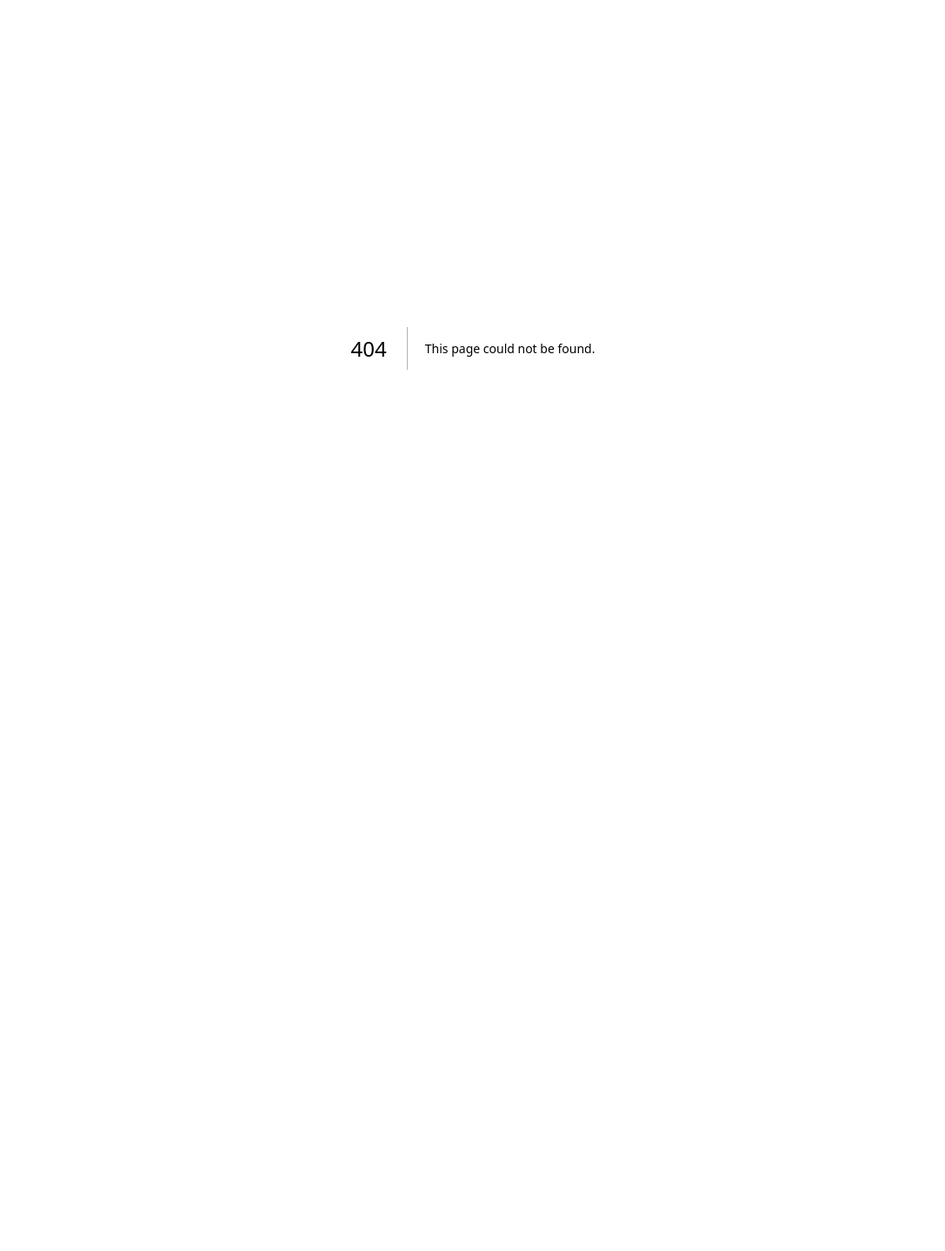
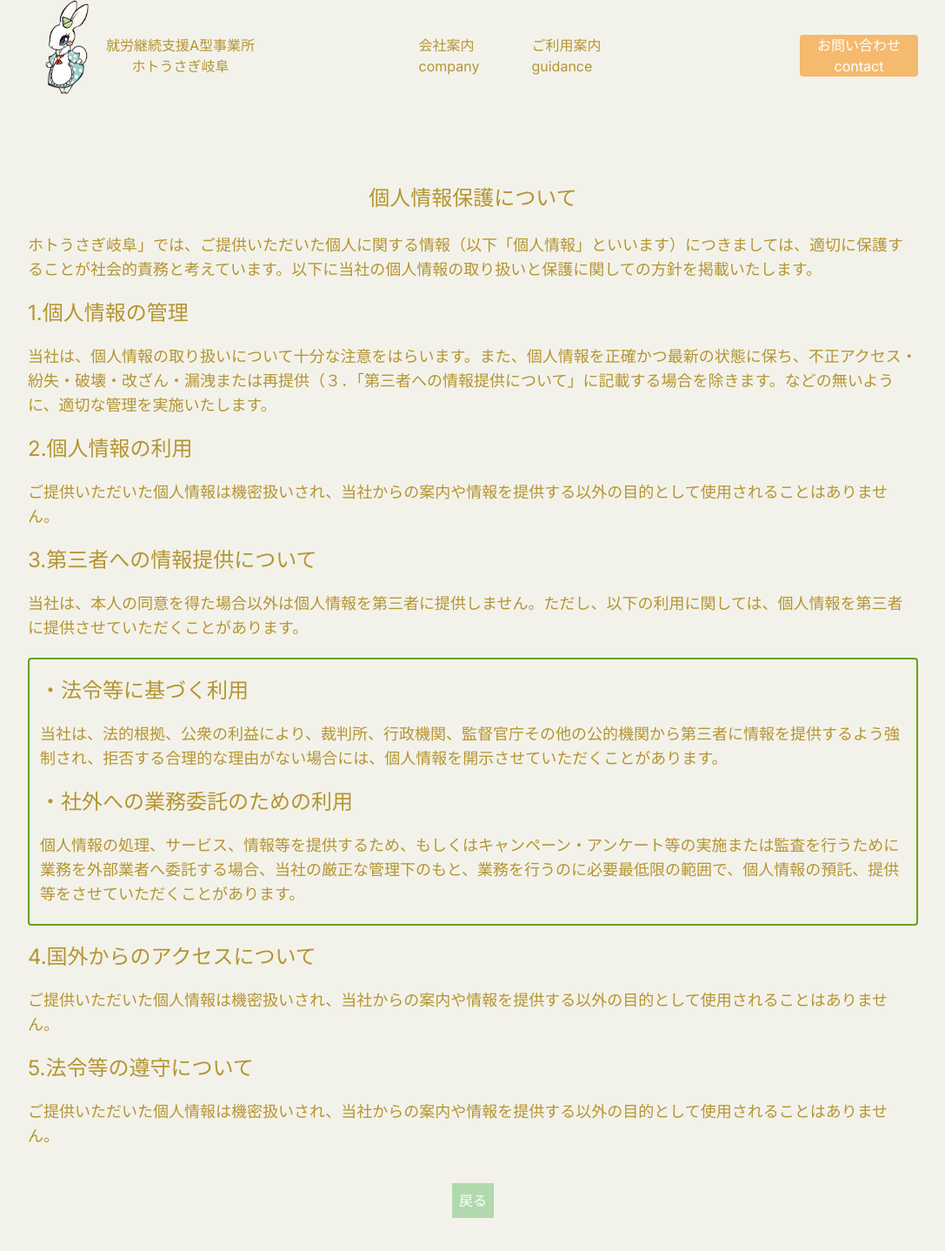
Before and after one commit to tanakakundagane/hotousagi, a Next.js app: page /personal in a window 1280 px wide. Before the commit this address had no page. Shown: the top 1438 px of the page at 87% size, without its empty margins (96-1183 px from the left). Before the commit the page ends 800 px from the top, so only its background shows below. Built offline with nearby package versions, Linux system fonts and the light colour scheme.

Commit message:
個人情報ページを作成

```diff
--- a/src/app/components/Header.tsx
+++ b/src/app/components/Header.tsx
@@ -93,7 +93,9 @@ interface HeaderProps {
                     height={100} // 実際の表示サイズは親要素によって決まる
                     className='ml-2'
                     />
-                    <p className='ml-3 mt-3'>ホトうさぎ岐阜</p>
+                    <div className='text-center'>
+                      <p className='ml-3 mt-3'>ホトうさぎ岐阜</p>
+                    </div>
                   </div>
                 </Link>
               </div>
@@ -116,7 +118,7 @@ interface HeaderProps {
       )}
 
         {/* <div className={`md:hidden bg-white w-2/5 absolute transform duration-500 z-10 ${isOpen ? 'right-0' : '-right-full'}`}> */}
-        <div className={`lg:hidden bg-white w-2/5 fixed duration-500 z-40 transform ${isOpen ? 'right-0 opacity-100 visible' : 'right-0 opacity-0 invisible'}`}>
+        <div className={`md:hidden bg-white w-2/5 fixed duration-500 z-40 transform ${isOpen ? 'right-0 opacity-100 visible' : 'right-0 opacity-0 invisible'}`}>
           <div className='w-4/5 mr-auto ml-auto h-screen pt-20 [&_p]:mb-4 [&_p]:border-b-2 [&_p]:border-black'>
             <div>
               <Link href="information" className='cursor-pointer'>
--- a/src/app/contact/page.tsx
+++ b/src/app/contact/page.tsx
@@ -111,8 +111,16 @@ const Page = () => {
             <textarea name="message" value={formData.message} onChange={handleChange} className='w-full h-20 text-black'/>
           </div>
 
+          <div className='text-center mt-10'>
+            <p>
+              <Link href="personal">
+                <button className='text-blue-400'>個人の情報取り扱い</button>
+              </Link>
+              をご確認のうえ、同意された方は確認画面へお進みください。</p>
+          </div>
+
           <div className='mt-10 text-center pb-0'>
-              <button type="submit" className='p-2 rounded bg-customGreen text-white active:bg-darkGreen'>確認</button>
+              <button type="submit" className='p-2 rounded bg-customGreen text-white active:bg-darkGreen'>確認画面へ</button>
           </div>
 
         </form>
--- /dev/null
+++ b/src/app/personal/page.tsx
@@ -0,0 +1,72 @@
+"use client"
+import Link from 'next/link'
+import React from 'react'
+import Header from '../components/Header'
+
+const page = () => {
+  const someFunction = () => {
+  }
+
+  function anotherFunction() {
+    // 何かしらの処理
+  }
+  return (
+    <div>
+      <Header onScrollToSecond={someFunction} onScrollToThird={anotherFunction} showWorkInfo={false}/>
+      <div className='w-4/5 mx-auto mb-20'>
+        <div className='pt-20'>
+          <div className='py-6 text-center'>
+            <h1 className='md:text-2xl text-xl'>個人情報保護について</h1>
+          </div>
+          <div className='mb-5'>
+            <p className='leading-7 sm:text-lg'>ホトうさぎ岐阜」では、ご提供いただいた個人に関する情報（以下「個人情報」といいます）につきましては、適切に保護することが社会的責務と考えています。以下に当社の個人情報の取り扱いと保護に関しての方針を掲載いたします。</p>
+          </div>
+        </div>
+
+        <div className='mb-5'>
+          <h1 className='mb-5 md:text-2xl text-xl '>1.個人情報の管理</h1>
+          <p className='leading-7 sm:text-lg'>当社は、個人情報の取り扱いについて十分な注意をはらいます。また、個人情報を正確かつ最新の状態に保ち、不正アクセス・紛失・破壊・改ざん・漏洩または再提供（３．「第三者への情報提供について」に記載する場合を除きます。などの無いように、適切な管理を実施いたします。</p>
+        </div>
+
+        <div className='mb-5'>
+          <h1 className='mb-5 md:text-2xl text-xl'>2.個人情報の利用</h1>
+          <p className='leading-7 sm:text-lg'>ご提供いただいた個人情報は機密扱いされ、当社からの案内や情報を提供する以外の目的として使用されることはありません。</p>
+        </div>
+
+        <div className='mb-5'>
+          <h1 className='mb-5 md:text-2xl text-xl'>3.第三者への情報提供について</h1>
+          <p className='leading-7  sm:text-lg'>当社は、本人の同意を得た場合以外は個人情報を第三者に提供しません。ただし、以下の利用に関しては、個人情報を第三者に提供させていただくことがあります。</p>
+        </div>
+
+        <div className='border-lime-600 border-2 rounded'>
+          <div className='p-3'>
+            <h2 className='mb-5 mt-2 md:text-2xl text-xl'>・法令等に基づく利用</h2>
+            <p className='leading-7  sm:text-lg'>当社は、法的根拠、公衆の利益により、裁判所、行政機関、監督官庁その他の公的機関から第三者に情報を提供するよう強制され、拒否する合理的な理由がない場合には、個人情報を開示させていただくことがあります。</p>
+
+            <h2 className='my-5 md:text-2xl text-xl'>・社外への業務委託のための利用</h2>
+            <p className='leading-7  sm:text-lg mb-2'>個人情報の処理、サービス、情報等を提供するため、もしくはキャンペーン・アンケート等の実施または監査を行うために業務を外部業者へ委託する場合、当社の厳正な管理下のもと、業務を行うのに必要最低限の範囲で、個人情報の預託、提供等をさせていただくことがあります。</p>
+          </div>
+        </div>
+
+        <div className='my-5'>
+          <h1 className='mb-5 md:text-2xl text-xl'>4.国外からのアクセスについて</h1>
+          <p className='leading-7  sm:text-lg'>ご提供いただいた個人情報は機密扱いされ、当社からの案内や情報を提供する以外の目的として使用されることはありません。</p>
+        </div>
+
+        <div className='my-5'>
+          <h1 className='mb-5 md:text-2xl text-xl'>5.法令等の遵守について</h1>
+          <p className='leading-7  sm:text-lg'>ご提供いただいた個人情報は機密扱いされ、当社からの案内や情報を提供する以外の目的として使用されることはありません。</p>
+        </div>
+
+        <div className='mt-10 text-center'>
+          <Link href="/contact">
+            <button className='bg-customGreen p-2 text-white'>戻る</button>
+          </Link>
+        </div>
+
+      </div>
+    </div>
+  )
+}
+
+export default page
```
